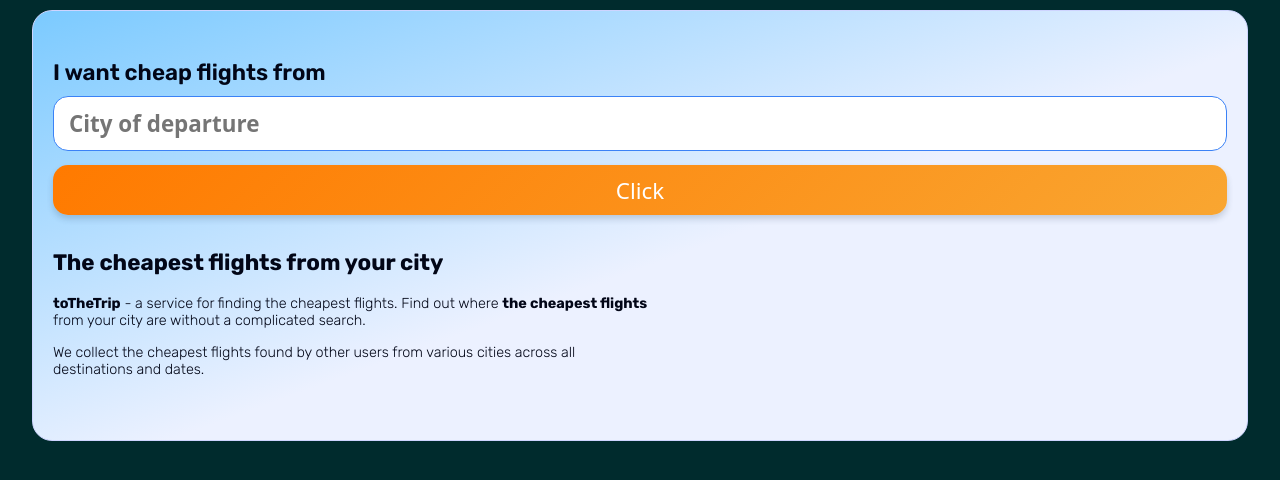
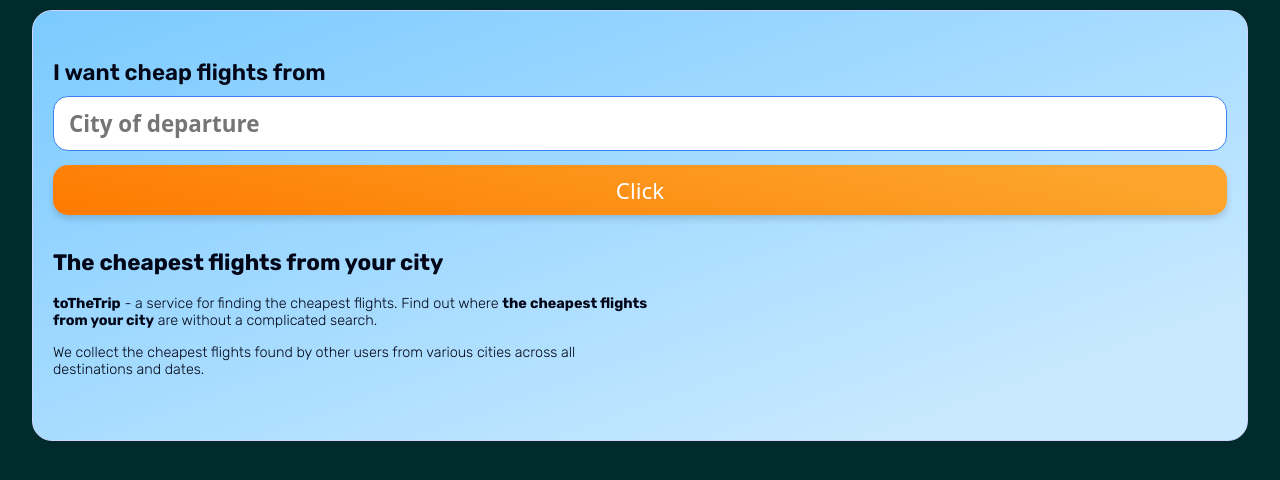
Before and after one commit to aemorozov/toTheTrip_web, a Next.js app: page / in a window 1280 px wide. Shown: the top 480 px of the page. Built offline with nearby package versions, Linux system fonts and the light colour scheme; no server answers.

Commit message:
HeroBlock: update colors

```diff
--- a/src/app/globals.css
+++ b/src/app/globals.css
@@ -1,13 +1,10 @@
 :root {
   --bg-main: #002b2d;
   --bg-accent: #ffffff;
-
   --color-primary: #020617;
   --color-secondary: #475569;
-
   --input-border: #3b82f6;
   --input-text: #020617;
-
   --btn-bg: #ff6b00;
   --btn-text: #ffffff;
   --btn-hover: #ff8c1a;
--- a/src/components/HeroBlock/HeroBlock.module.css
+++ b/src/components/HeroBlock/HeroBlock.module.css
@@ -9,8 +9,8 @@
   color: var(--color-primary);
   border-radius: 20px;
   background:
-    linear-gradient(160deg, #7bcaff 0%, #ecf1ff 55%),
-    radial-gradient(100% 100% at 100% 0, #6366f114, #0000 50%);
+    linear-gradient(160deg, #7bcaff 0%, #c8e9ff 85%),
+    radial-gradient(100% 100% at 100% 0, #6366f114, #0000 85%);
   border: 1px solid #ced4ff;
 }
 
@@ -27,8 +27,7 @@
   width: 100%;
   height: 50px;
   color: var(--btn-text);
-  /* background-color: var(--btn-bg); */
-  background: linear-gradient(135deg, #ff7a00 0%, #f9a631 100%);
+  background: linear-gradient(13deg, #ff7a00 0%, #fca62d 90% 90%);
   margin-top: 14px;
   border-radius: 15px;
   outline: none;
--- a/src/components/HeroBlock/HeroBlock.tsx
+++ b/src/components/HeroBlock/HeroBlock.tsx
@@ -1,5 +1,5 @@
 import styles from "./HeroBlock.module.css";
-import CityInput from "../CityInput/CityInput";
+import CityInput from "./CityInput/CityInput";
 
 export function HeroBlock() {
   return (
@@ -16,8 +16,9 @@ export function HeroBlock() {
 
         <p className={styles.heroDescription}>
           <strong>toTheTrip</strong> - a service for finding the cheapest
-          flights. Find out where <strong>the cheapest flights</strong> from
-          your city are without a complicated search.
+          flights. Find out where{" "}
+          <strong>the cheapest flights from your city</strong> are without a
+          complicated search.
         </p>
 
         <p className={styles.heroDescription}>
--- /dev/null
+++ b/src/components/Navigation/Navigation.tsx
@@ -0,0 +1,3 @@
+export function Navigation() {
+  return <nav></nav>;
+}
```
Also changed, not shown: src/components/HeroBlock/CityInput/CityInput.module.css (renamed from src/components/CityInput/CityInput.module.css), src/components/HeroBlock/CityInput/CityInput.tsx (renamed from src/components/CityInput/CityInput.tsx), src/components/Navigation/Navigation.module.css (added).
